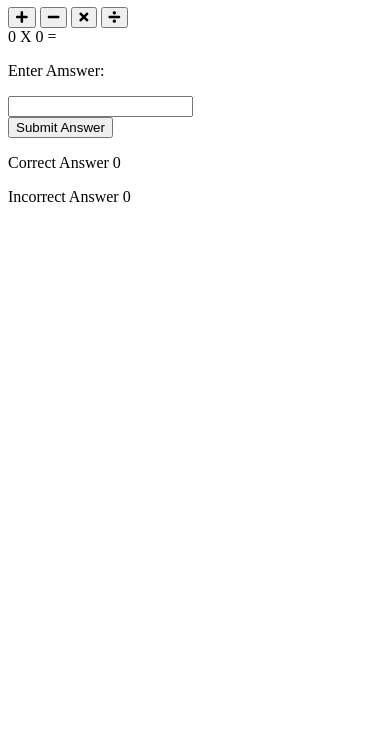
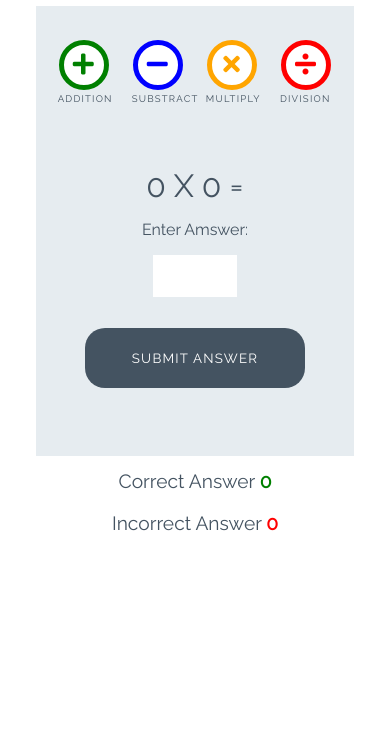
Before and after one commit to JibAb96/Love-Maths, a plain HTML site: page index.html in a window 390 px wide. Shown: the part 112-844 px from the top of the page. Drawn offline with Linux system fonts and the light colour scheme.

Commit message:
Add styles to game

```diff
--- a/assets/css/style.css
+++ b/assets/css/style.css
@@ -0,0 +1,252 @@
+body {
+    background-color: white;
+    font-family: "Raleway", sans-serif;
+    color: #445361;
+    text-align: center;
+}
+
+/* --------- Heading */
+
+.heading {
+    text-align: center;
+    font-size: 2.5rem;
+}
+
+.logo {
+    height: 40px;
+    padding-right: 5px;
+}
+
+/* --------- Game layout */
+
+.game-area {
+    background-color: #E6ECF0;
+    box-sizing: border-box;
+    width: 85%;
+    height: 65vh;
+    max-height: 450px;
+    max-width: 830px;
+    margin-left: auto;
+    margin-right: auto;
+    padding: 1%;
+}
+
+.question-area {
+    width: 50%;
+    font-size: 2rem;
+    margin: auto;
+    padding: 50px 0;
+}
+
+.question-area span {
+    padding: 0 15px;
+}
+
+.score-area {
+    margin: 5px auto;
+    width: 60%;
+    font-size: 1.2rem;
+}
+
+.controls-area {
+    width: 85%;
+    margin: 30px auto;
+}
+
+#score {
+    color: green;
+    font-weight: bold;
+}
+
+#incorrect {
+    color: red;
+    font-weight: bold;
+}
+
+.answer-message {
+    display: none;
+    font-size: 1rem;
+}
+
+#answer-box {
+    border: none;
+    color: #445361;
+    display: inline-block;
+    height: 40px;
+    width: 80px;
+    font-size: 1.2rem;
+}
+
+.scores {
+    display: inline-block;
+    padding: 25px;
+}
+
+/* --------- Buttons */
+
+.btn {
+    width: 220px;
+    height: 60px;
+    font-family: "Raleway", sans-serif;
+    text-transform: uppercase;
+    letter-spacing: 1.2px;
+    color: white;
+}
+
+.btn:focus {
+    outline: none;
+}
+
+.btn--big {
+    padding-top: 10px;
+    border-radius: 50%;
+    background-color: white;
+    border: 10px solid;
+    width: 100px;
+    height: 100px;
+    font-size: 3.2rem;
+    margin: 0 30px;
+    transition: all 0.5s;
+}
+
+.btn--big::after {
+    content: attr(data-type);
+    font-size: 1rem;
+    color: #445361;
+    position: relative;
+    left: -0.5em;
+}
+
+.btn--blue {
+    border-color: blue;
+    color: blue;
+}
+
+.btn--blue:active,
+.btn--blue:hover {
+    background-color: darkblue;
+    color: white;
+}
+
+.btn--orange {
+    border-color: orange;
+    color: orange;
+}
+
+.btn--orange:active,
+.btn--orange:hover {
+    background-color: darkorange;
+    color: white;
+}
+
+.btn--red {
+    border-color: red;
+    color: red;
+}
+
+.btn--red:active,
+.btn--red:hover {
+    background-color: darkred;
+    color: white;
+}
+
+.btn--green {
+    border-color: green;
+    color: green;
+}
+
+.btn--green:active,
+.btn--green:hover {
+    background-color: darkgreen;
+    color: white;
+}
+
+.btn--gray {
+    margin-top: 25px;
+    background-color: #445361;
+    border: 1px transparent;
+    border-radius: 20px;
+}
+
+.btn--gray:active,
+.btn--gray:hover {
+    background-color: #0d1013;
+}
+
+/* --------- Media queries */
+
+@media (max-width: 414px) {
+    .controls-area {
+        width: 100%;
+    }
+
+    .btn--big {
+        margin: 0 10px;
+        padding: 5px;
+        border: 5px solid;
+        width: 50px;
+        height: 50px;
+        font-size: 1.5rem;
+    }
+
+    .btn--big::after {
+        font-size: 0.6rem;
+        left: -0.7rem;
+    }
+
+    .question-area {
+        padding: 10% 0;
+        width: 100%;
+    }
+
+    .question-area span {
+        padding: 0;
+    }
+
+    .answer-message {
+        display: block;
+    }
+
+    #answer-box {
+        display: block;
+        margin: 0 auto;
+    }
+
+    .btn--gray {
+        margin-top: 0;
+    }
+
+    .score-area {
+        width: 100%;
+    }
+
+    .scores {
+        margin: 0.5em auto;
+        display: block;
+        padding: 5px;
+    }
+
+    .heading {
+        font-size: 2rem;
+    }
+}
+
+@media (max-width: 320px) {
+    .game-area {
+        height: 70vh;
+    }
+
+    .controls-area {
+        width: 75%;
+        margin: 10px auto;
+    }
+
+    .btn--big {
+        margin: 10px 10px;
+    }
+
+    .question-area {
+        padding: 10px 0;
+    }
+
+}
--- a/index.html
+++ b/index.html
@@ -10,7 +10,7 @@
         integrity="sha384-fnmOCqbTlWIlj8LyTjo7mOUStjsKC4pOpQbqyi7RrhN7udi9RwhKkMHpvLbHG9Sr" crossorigin="anonymous">
     <link href="https://fonts.googleapis.com/css?family=Raleway%7CRighteous" rel="stylesheet">
     <link rel="stylesheet" href="assets/css/style.css">
-    <title>Document</title>
+    <title>Love Maths</title>
 </head>
 
 <body>
@@ -20,16 +20,16 @@
 
     <div class="game-area">
         <div class="controls-area">
-            <button id="btn btn--big btn--green">
+            <button data-type="addition" class="btn btn--big btn--green">
                 <i class="fas fa-plus"></i>
             </button>
-            <button id="btn btn--big btn--blue">
+            <button data-type="substract" class="btn btn--big btn--blue">
                 <i class="fas fa-minus"></i>
             </button>
-            <button id="btn btn--big btn--orange">
+            <button data-type="multiply" class="btn btn--big btn--orange">
                 <i class="fas fa-times"></i>
             </button>
-            <button id="btn btn--big btn--red">
+            <button data-type="division" class="btn btn--big btn--red">
                 <i class="fas fa-divide"></i>
             </button>
         </div>
@@ -42,7 +42,7 @@
             <input type="number" id="answer-box">
 
         </div>
-        <button class="btn btn--gray">Submit Answer</button>
+        <button data-type="submit" class="btn btn--gray">Submit Answer</button>
     </div>
 
     <div class="score-area">
```
